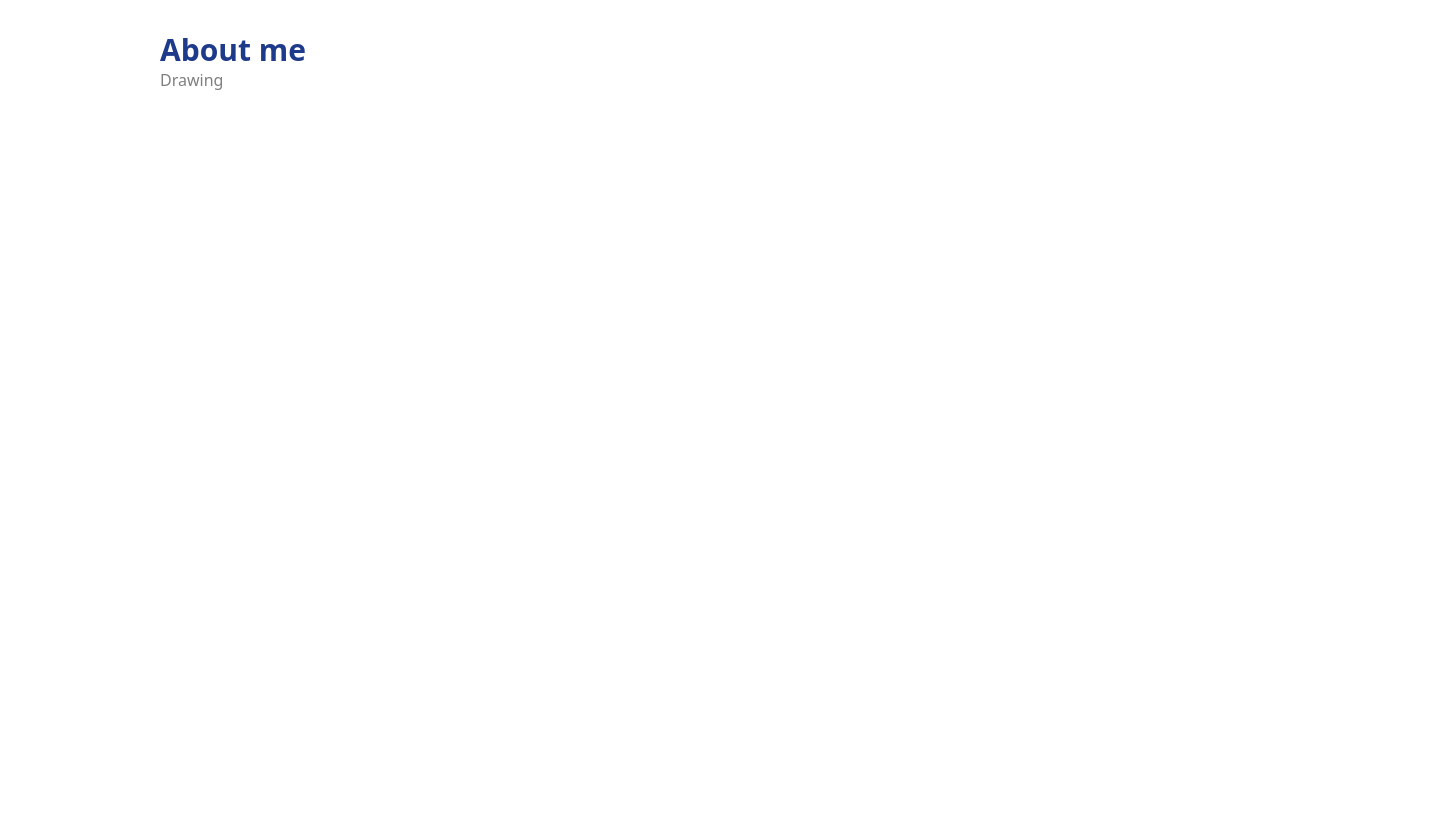
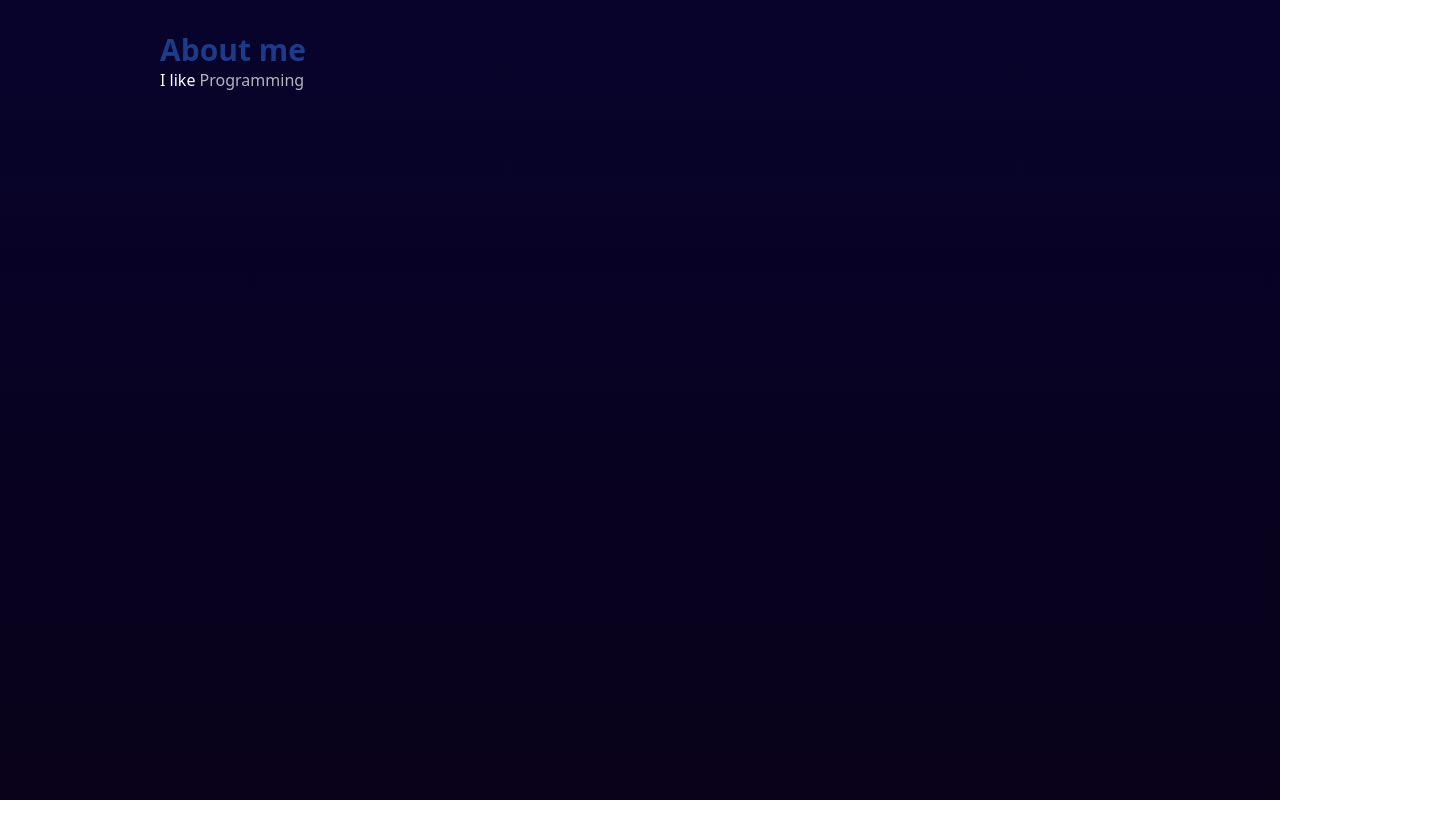
Before and after one commit to GabrielBarbosaGV/GabrielBarbosaGV.github.io, a SvelteKit app: page / in a window 1280 px wide. Shown: the whole page, 1440 px wide, since content can reach past the window. After the commit the page ends 800 px from the top, so only its background shows below. Built offline with nearby package versions, Linux system fonts and the light colour scheme.

Commit message:
Adjusting appearance

```diff
--- a/src/routes/+layout.svelte
+++ b/src/routes/+layout.svelte
@@ -8,6 +8,14 @@
   </title>
 </svelte:head>
 
-<svelte:body class="p-0 m-0" />
+<slot />
 
-<slot />
+<style>
+  :global(body) {
+    background: linear-gradient(#07032b, #09021a);
+  }
+
+  :global(html) {
+    height: 100%;
+  }
+</style>
--- a/src/routes/+page.svelte
+++ b/src/routes/+page.svelte
@@ -4,13 +4,26 @@
   import { IntervalsBetween } from '$lib/sleep/intervals';
   import { sleepForMillis } from '$lib/sleep/sleep';
 
-  const thingsILikeList = `Games|Drawing|Programming|Martial Arts|Functional Programming|Also Object-Oriented Programming|Much more!`.split('|');
+  const thingsILikeList = [
+    'Games',
+    'Drawing',
+    'Programming',
+    'Martial Arts',
+    'Functional Programming',
+    'Also Object-Oriented Programming',
+    'Rick and Morty',
+    'Neon Genesis Evangelion',
+    'Ashita no Joe',
+    'Gurren Lagann',
+    'Nerds',
+    'Much more!'
+  ];
 
   const thingsILikeCycle = cycleFor(thingsILikeList);
 
   let thingILike: string;
 
-  const inbetweenWordIntervals = new IntervalsBetween({ min: 1000, max: 3000, rng: { generate: Math.random } }).generate();
+  const inbetweenWordIntervals = new IntervalsBetween({ min: 800, max: 1200, rng: { generate: Math.random } }).generate();
 
   const keydownIntervals = new IntervalsBetween({ min: 40, max: 60, rng : { generate: Math.random } }).generate();
 
@@ -60,7 +73,7 @@
   typeThenWaitThenNext();
 </script>
 
-<div class="min-w-[100vw] min-h-[100vh] mx-40 mt-8">
+<div class="mx-40 mt-8 text-white">
   <h1 class="text-blue-900 font-bold text-3xl">
     About me
   </h1>
@@ -68,10 +81,10 @@
   <div class="flex flex-row">
     <h2>
       <span>
-        {typed}
+        I like {typed}
       </span>
 
-      <span style="opacity: 0.5;">
+      <span style="opacity: 0.7;">
         {toType}
       </span>
     </h2>
```
